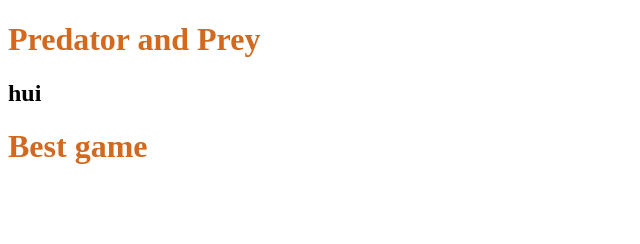
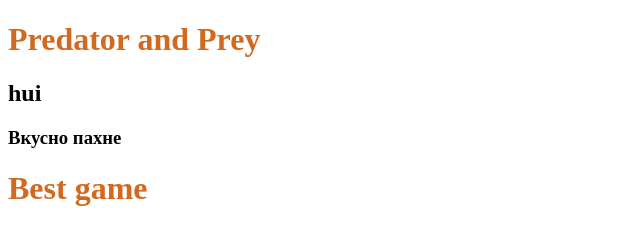
Before and after one commit to KatsuboDmytro/YOURULE, a plain HTML site: page PredatorAndPrey/index.html in a window 1280 px wide. Shown: the whole page, without its empty margins (0-640 px from the left). Drawn offline with Linux system fonts and the light colour scheme.

Commit message:
Вкусно

```diff
--- a/PredatorAndPrey/index.html
+++ b/PredatorAndPrey/index.html
@@ -10,6 +10,7 @@
 <body>
 	<h1>Predator and Prey</h1>
 	<h2>hui</h2>
+	<h3>Вкусно пахне</h3>
 	<script src="./js/script.js"></script>
 </body>
 </html>
```
